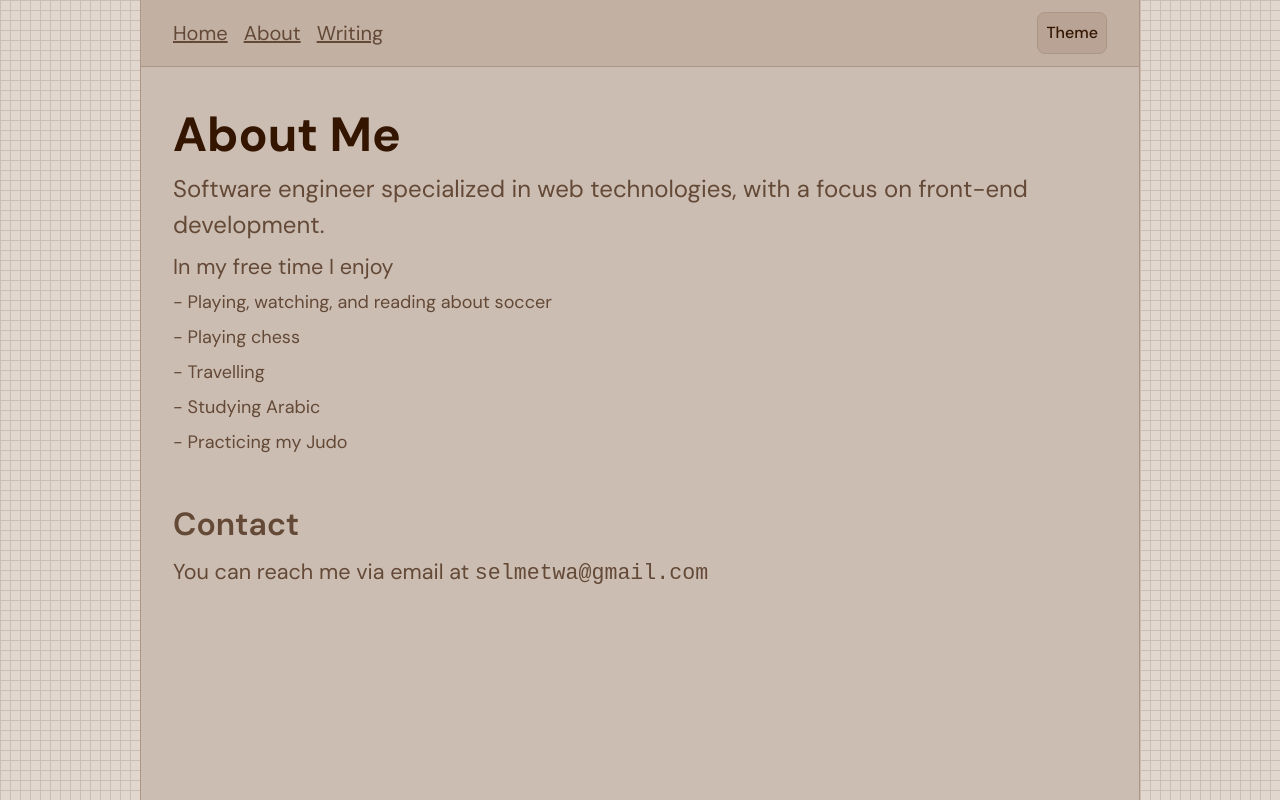
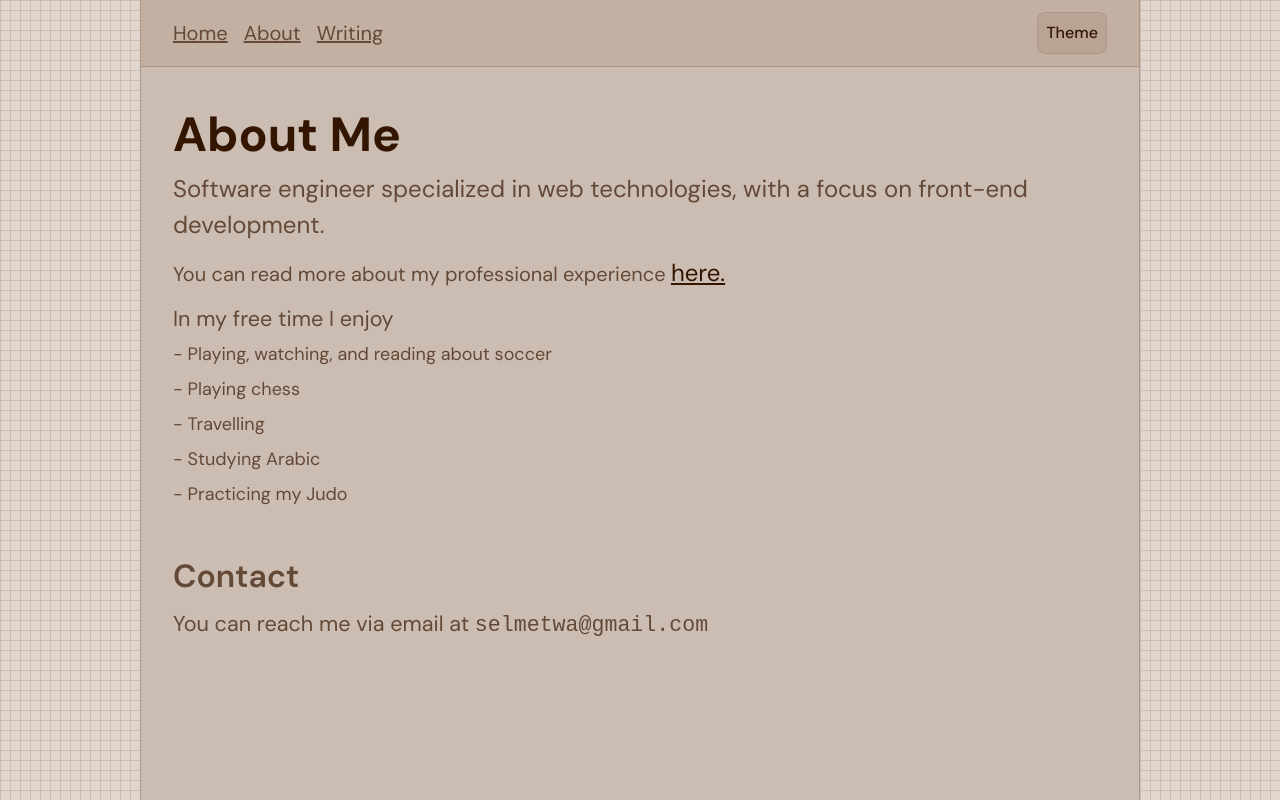
Before and after one commit to selmetwa/portfolio, an Astro site: page /about in a window 1280 px wide. Built offline with nearby package versions, Linux system fonts and the light colour scheme; Astro itself is replaced by a stand-in of ours.

Commit message:
link to exp

```diff
--- a/src/pages/about/index.astro
+++ b/src/pages/about/index.astro
@@ -8,6 +8,9 @@ import Header from '../../components/Header.astro'
     title='About Me'
     description='Software engineer specialized in web technologies, with a focus on front-end development.'
   >
+    <p class="blurb">
+      You can read more about my professional experience <a href="/experience">here.</a></p>
+    </p>
     <p>In my free time I enjoy</p>
     <ul>
       <li>- Playing, watching, and reading about soccer</li>
@@ -42,7 +45,7 @@ import Header from '../../components/Header.astro'
     }
   }
   p {
-    margin-top: 8px;
+    margin-top: 12px;
     font-size: 1.35rem;
     color: var(--text2);
   }
@@ -68,4 +71,14 @@ import Header from '../../components/Header.astro'
   a:hover {
     text-decoration: underline;
   }
+
+  .blurb {
+ color: var(--text2);
+    font-family: var(--font-main);
+    font-size: 1.25rem;
+ > a {
+        color: var(--link);
+      text-decoration: underline;
+    }
+  }
 </style>
--- a/src/pages/experience/index.astro
+++ b/src/pages/experience/index.astro
@@ -62,6 +62,9 @@ import Header from '../../components/Header.astro'
                         >
                     </li>
                 </ul>
+                <p class="description">
+                  You can read more about the design process here <a href="https://brandorn.com/design/dwell" target="_blank">here</a>
+                </p>
             </section>
         </li>
         <li>
@@ -184,6 +187,8 @@ import Header from '../../components/Header.astro'
                 </p>
             </section>
           </li>
+
+
     </ul>
 </Layout>
 
@@ -230,7 +235,7 @@ import Header from '../../components/Header.astro'
         }
 
         > a {
-        color: var(--text2);
+        color: var(--link);
         font-family: var(--font-main);
         font-size: 1.25rem;
     }
@@ -251,10 +256,14 @@ import Header from '../../components/Header.astro'
         gap: 0.25rem;
         > li {
             > a {
-                color: var(--text2);
+                color: var(--link);
                 font-family: var(--font-main);
                 font-size: 1.125rem;
             }
         }
     }
+
+    a {
+      color: var(--link);
+    }
 </style>
```
